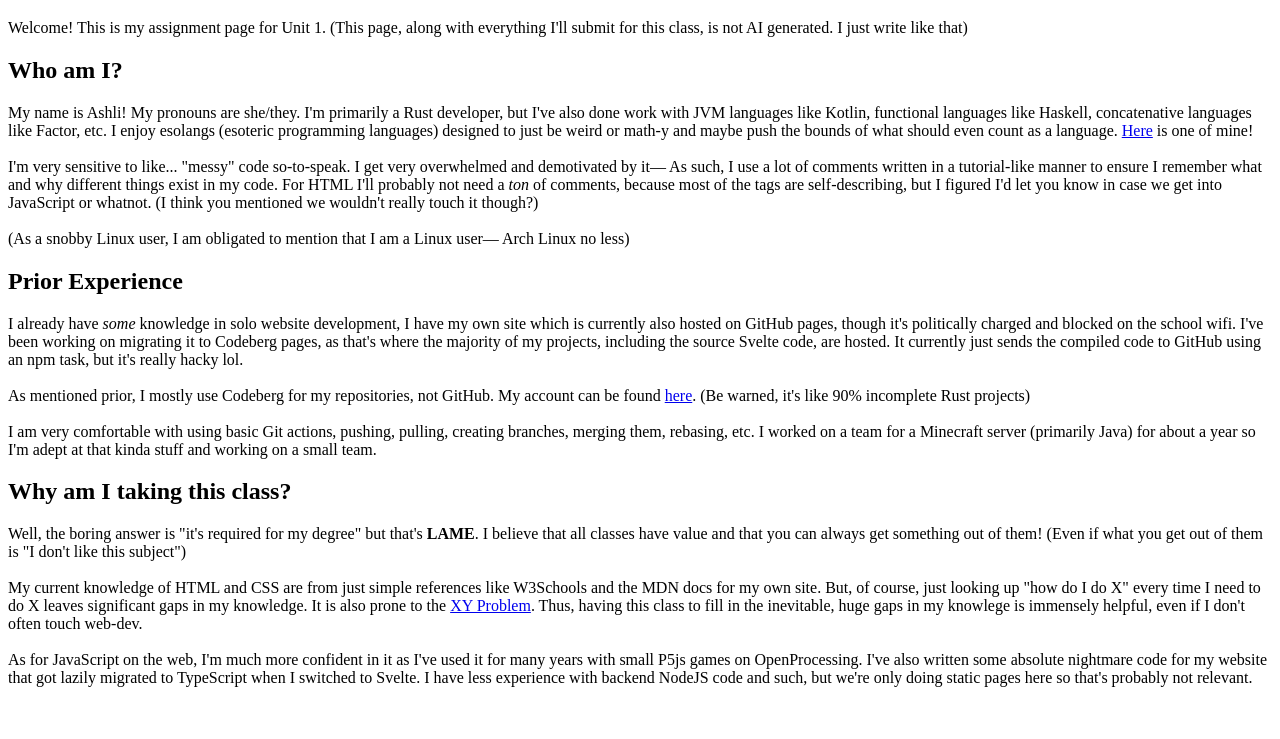
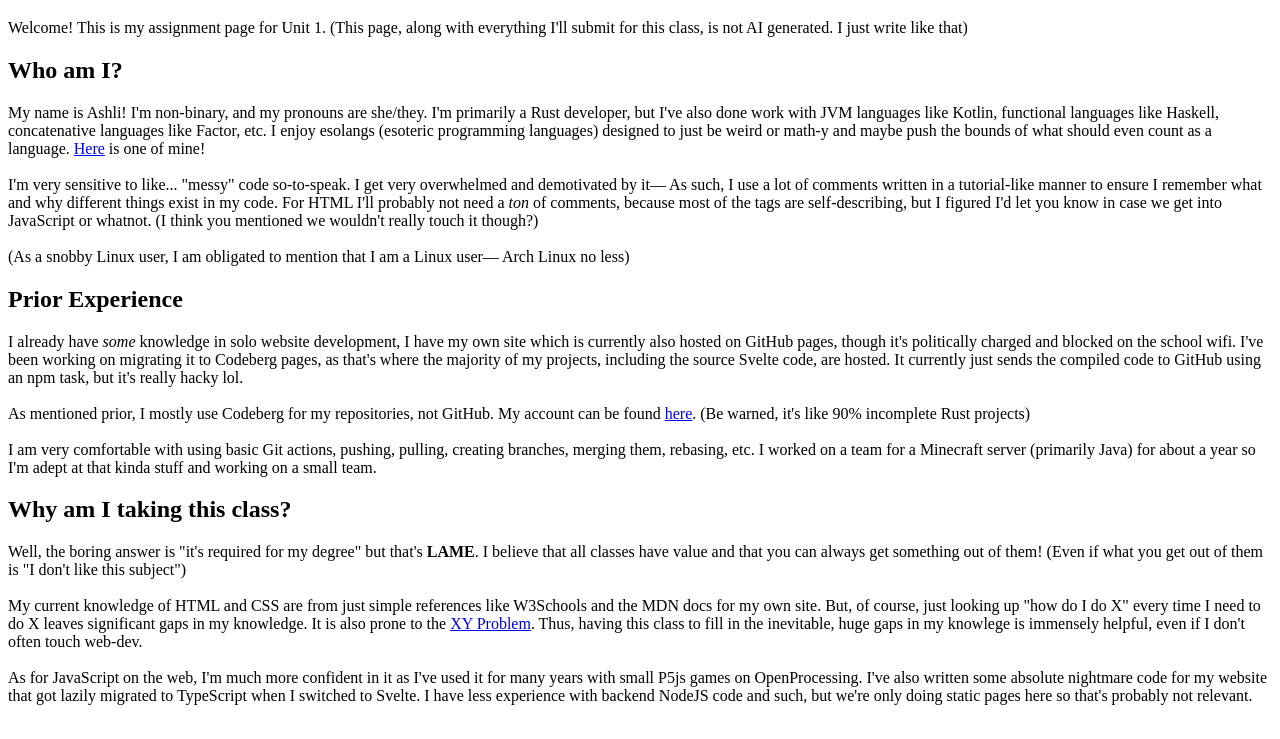
Before and after one commit to ashli-side-account/82000-unit-1, a plain HTML site: page index.html in a window 1280 px wide. Shown: the part 61-800 px from the top of the page. Drawn offline with Linux system fonts and the light colour scheme.

Commit message:
amend: Update Who Am I? section of page

```diff
--- a/index.html
+++ b/index.html
@@ -29,7 +29,7 @@
 
         <h2>Who am I?</h2>
         <p>
-            My name is Ashli! My pronouns are she/they. I'm primarily a Rust developer, but I've also done work with
+            My name is Ashli! I'm non-binary, and my pronouns are she/they. I'm primarily a Rust developer, but I've also done work with
             JVM languages like Kotlin, functional languages like Haskell, concatenative languages like Factor, etc. I enjoy esolangs
             (esoteric programming languages) designed to just be weird or math-y and maybe push the bounds of what
             should even count as a language. <a href="https://esolangs.org/wiki/Bleh" target="_blank">Here</a> is one of mine!
```
